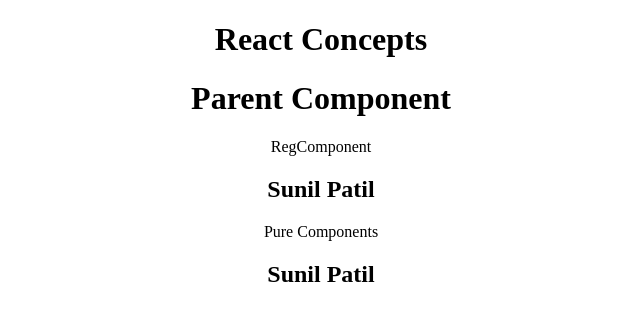
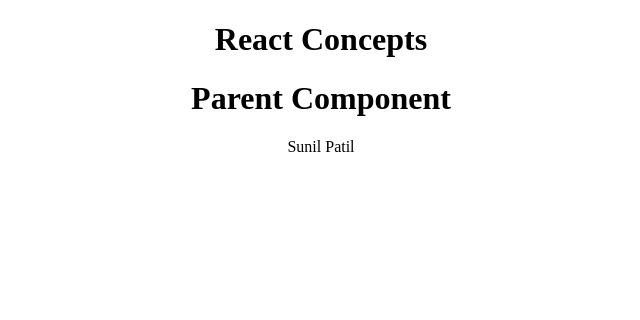
Before and after one commit to patilsunil9194/react-concepts, a React (Create React App) app: page / in a window 1280 px wide. Shown: the top 320 px of the page, without its empty margins (319-959 px from the left). Built offline with nearby package versions, Linux system fonts and the light colour scheme.

Commit message:
memo component

```diff
--- a/src/components/PureComponent/ParentComponent.js
+++ b/src/components/PureComponent/ParentComponent.js
@@ -1,6 +1,7 @@
 import React, { Component } from "react";
 import RegComponent from "./RegComponent";
 import PureComp from "./PureComp";
+import MemoComponent from "../memo/MemoComponent";
 
 export default class ParentComponent extends Component {
   constructor(props) {
@@ -17,11 +18,13 @@ export default class ParentComponent extends Component {
     }, 2000);
   }
   render() {
+      console.log("Rendering Parent Components")
     return (
       <div>
         <h1>Parent Component</h1>
-        <RegComponent name={this.state.name} />
-        <PureComp name={this.state.name} />
+        <MemoComponent name={this.state.name} />
+       {/*  <RegComponent name={this.state.name} />
+        <PureComp name={this.state.name} /> */}
       </div>
     );
   }
--- /dev/null
+++ b/src/components/memo/MemoComponent.js
@@ -0,0 +1,8 @@
+import React from "react";
+
+function MemoComponent({ name }) {
+  console.log("Rendering memo");
+  return <div>{name}</div>;
+}
+
+export default React.memo(MemoComponent);
```
Also changed, not shown: 1 other file (tests, documents, lock files or other folders).
